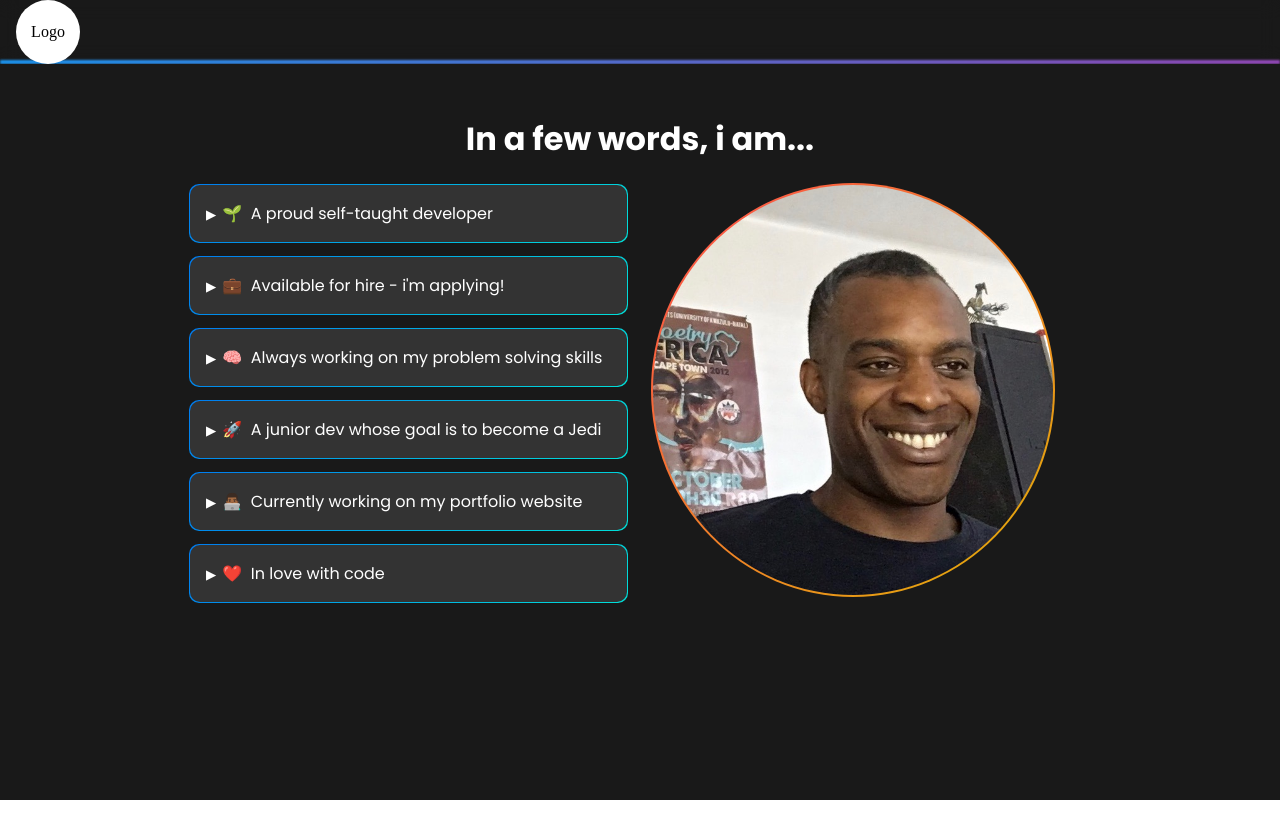
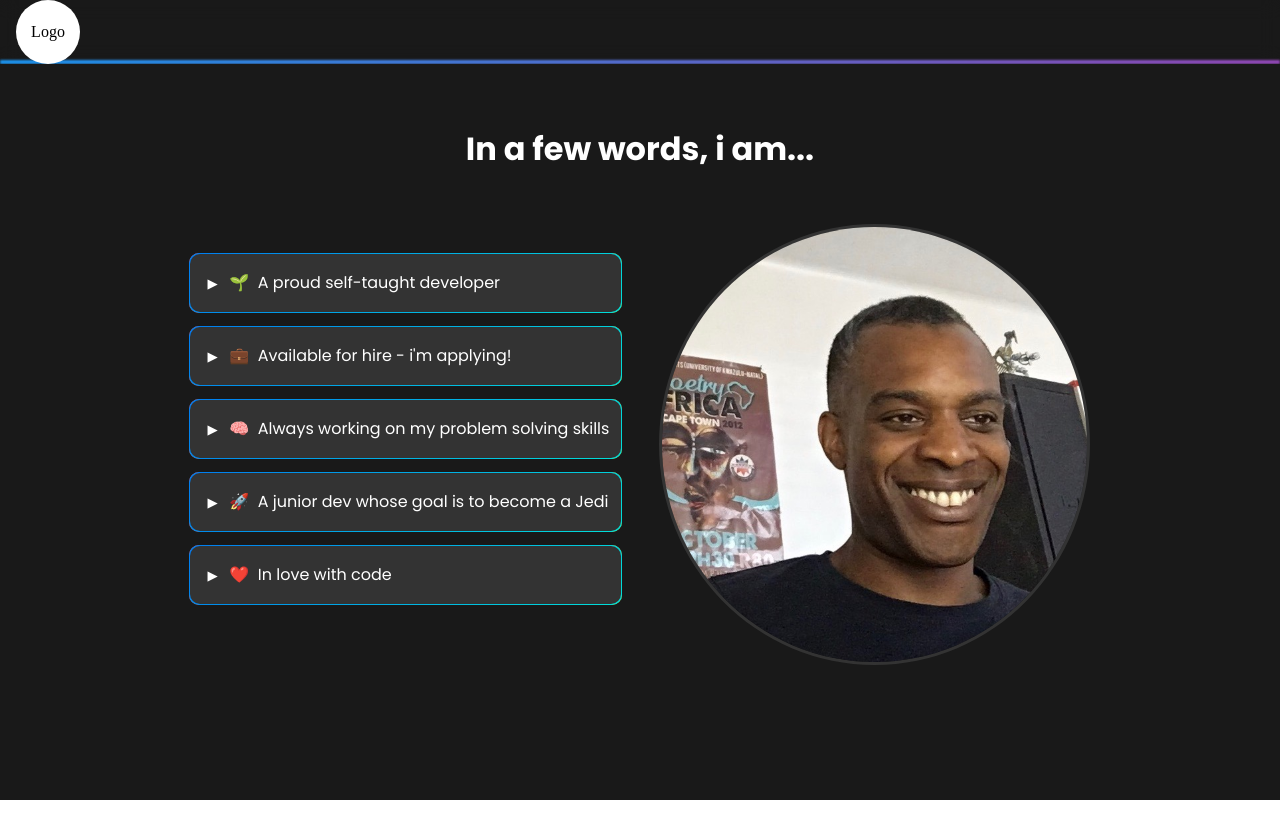
Before and after one commit to newnightcoder/nightcoder.io, a Next.js app: page /about in a window 1280 px wide. Shown: the top 838 px of the page. Built offline with nearby package versions, Linux system fonts and the light colour scheme.

Commit message:
scrollbar removed-content scrollable

```diff
--- a/components/AboutItem/AboutItemStyled.ts
+++ b/components/AboutItem/AboutItemStyled.ts
@@ -17,19 +17,47 @@ const ItemContainer = styled.div`
     position: absolute;
     left: -1px;
     top: -1px;
-    background-image: var(--gradient-blue);
+    background: var(--gradient-blue);
     height: calc(100% + 2px);
     width: calc(100% + 2px);
     border-radius: 10px;
     z-index: -1;
+    opacity: 1;
+    transition: opacity 500ms;
+  }
+  &::after {
+    content: "";
+    position: absolute;
+    left: -1px;
+    top: -1px;
+    background: var(--gradient-orange);
+    height: calc(100% + 2px);
+    width: calc(100% + 2px);
+    border-radius: 10px;
+    z-index: -2;
+  }
+
+  &:hover {
+    &::before {
+      opacity: 0;
+    }
   }
 `;
 
-const ItemTitle = styled.p``;
+const ItemTitle = styled.p`
+  width: max-content;
+`;
 
 const ItemBtn = styled.button<Props>`
+  height: 25px;
+  width: 25px;
+  border-radius: 5px;
   color: white;
+  transition: all 300ms;
   transform: ${(props) => (props.rotated ? "rotate(90deg)" : "rotate(0deg)")};
+  &:hover {
+    background: #555;
+  }
 `;
 
 const Item = styled.div<Props>`
--- a/pages/about.tsx
+++ b/pages/about.tsx
@@ -8,10 +8,10 @@ import {
   useTransitionBackground,
 } from "../hooks";
 import {
+  AboutItemsContainer,
   Container,
-  FlexContainer,
+  ContentContainer,
   ImgContainer,
-  Text,
   Title,
 } from "../styles/about";
 import { PageContainer } from "../styles/_globals";
@@ -27,12 +27,14 @@ const About = () => {
   }, []);
 
   return (
-    <PageContainer ref={pageRef} id="about" justify="flex-start">
+    <PageContainer ref={pageRef} id="about" justify="center">
       {/* <HomeAnimation> */}
       <Container>
-        <Title>In a few words, i am...</Title>
-        <FlexContainer>
-          <Text>
+        <Title>
+          <h1>In a few words, i am...</h1>
+        </Title>
+        <ContentContainer>
+          <AboutItemsContainer>
             <AboutItem
               itemTitle={text.item.title1}
               itemText={text.item.text1}
@@ -50,14 +52,10 @@ const About = () => {
               itemText={text.item.text4}
             />
             <AboutItem
-              itemTitle={text.item.title5}
-              itemText={text.item.text5}
-            />
-            <AboutItem
               itemTitle={text.item.title6}
               itemText={text.item.text6}
             />
-          </Text>
+          </AboutItemsContainer>
           <ImgContainer>
             <Image
               src={moi}
@@ -65,7 +63,7 @@ const About = () => {
               style={{ borderRadius: "50%" }}
             />
           </ImgContainer>
-        </FlexContainer>
+        </ContentContainer>
       </Container>
       {/* </HomeAnimation> */}
     </PageContainer>
--- a/styles/_globals.ts
+++ b/styles/_globals.ts
@@ -48,7 +48,6 @@ export const GlobalStyles = createGlobalStyle`
 
 html {
 
-
   /*  FONTS */
 
   --poppins : Poppins, sans-serif;
@@ -80,6 +79,7 @@ html {
   --home-bg:linear-gradient(90deg, dimgray, black);
   --menu-bg:#06A5FF;
   --gradient-blue: linear-gradient(135deg, #007cf0, #00dfd8);
+  --gradient-blue-2: linear-gradient(135deg, #38BDF8, #2563EB);
   --gradient-orange: linear-gradient(135deg, #ff4d4d, #e1b106);
 
   /* HEIGHT & WIDTH */
@@ -106,13 +106,26 @@ html {
 
 }
 
-
+html{
+  overflow-y: scroll;
+  overflow-x: hidden;
+  scrollbar-width: none;
+}
 
 html,
 body {
   padding: 0;
   margin: 0;
+
+
 }
+
+
+::-webkit-scrollbar {
+  width: 0px;
+  background: transparent; /* make scrollbar transparent */
+}
+
 
 .noscroll {
   overflow: hidden;
--- a/styles/about.ts
+++ b/styles/about.ts
@@ -3,45 +3,43 @@ import styled from "styled-components";
 const Container = styled.div`
   min-height: 100vh;
   width: 100%;
-  padding: 30px 2vw;
-  display: flex;
-  flex-direction: column;
-  align-items: center;
-  justify-content: flex-start;
+  padding: 10px 2vw;
+  display: grid;
+  grid-template-rows: 150px max-content;
+  justify-content: center;
   font-family: var(--poppins);
   // border: 1px solid white;
 `;
 
-const Title = styled.h1`
+const Title = styled.div`
+  grid-row: 1;
+  display: flex;
+  justify-content: center;
+  align-items: center;
   font-family: var(--poppins);
   z-index: 5;
   // border: 1px solid red;
 `;
 
-const FlexContainer = styled.div`
+const ContentContainer = styled.div`
+  grid-row: 2;
   width: 100%;
   max-width: 900px;
-  // display: flex;
-  // align-items: flex-start;
-  // justify-content: space-between;
   display: grid;
   grid-template-columns: repeat(2, 1fr);
-  grid-column-gap: 2vw;
+  grid-column-gap: 3vw;
   // border: 1px solid red;
 `;
 
-const Text = styled.div`
+const AboutItemsContainer = styled.div`
   height: 100%;
-  // width: 50%;
-  // max-width: 400px;
-  // padding: 15px 20px 0;
+  padding: 30px 0;
   display: flex;
   flex-direction: column;
   align-items: flex-start;
   justify-content: flex-start;
   border-radius: 10px;
   z-index: 5;
-  // background-color: #333;
   // border: 1px solid pink;
   & * + * {
     margin-top: 15px;
@@ -50,10 +48,10 @@ const Text = styled.div`
 
 const ImgContainer = styled.div`
   height: min-content;
-  max-width: 400px;
+  // max-width: 400px;
   position: sticky;
   top: 7rem;
-  border-radius: 20px;
+  border-radius: 50%;
   display: flex;
   flex-direction: column;
   align-items: center;
@@ -61,21 +59,27 @@ const ImgContainer = styled.div`
   transition: transform 500ms;
   z-index: 2;
   // transition-timing-function: ease-out
-  // border: 7px solid #333;
-  &:after {
-    content: "";
-    height: calc(100% + 4px);
-    width: calc(100% + 4px);
-    position: absolute;
-    top: -2px;
-    left: -2px;
-    background-image: var(--gradient-orange);
-    border-radius: 50%;
-    z-index: -1;
-  }
+  border: 3px solid #333;
+  // &:after {
+  //   content: "";
+  //   height: calc(100% + 4px);
+  //   width: calc(100% + 4px);
+  //   position: absolute;
+  //   top: -2px;
+  //   left: -2px;
+  //   background-image: var(--gradient-orange);
+  //   border-radius: 50%;
+  //   z-index: -1;
+  // }
   &:hover {
     transform: scale(1.2);
   }
 `;
 
-export { Title, Container, FlexContainer, Text, ImgContainer };
+export {
+  Title,
+  Container,
+  ContentContainer,
+  AboutItemsContainer,
+  ImgContainer,
+};
```
Also changed, not shown: pages/api/text.json (+6 -6 lines).
